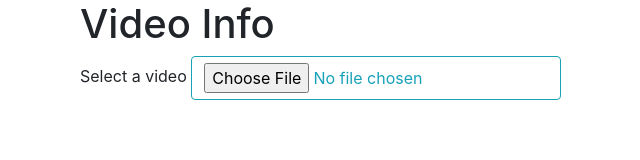
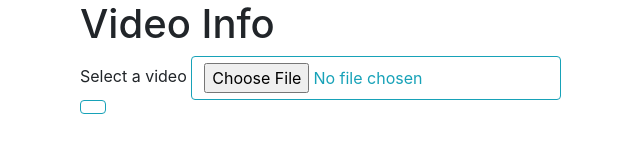
Before and after one commit to ghigbie/electron-video-info-app, an Electron app: page index.html in a window 1280 px wide. Shown: the full height of the page, 5-645 px from the left. Drawn offline with Linux system fonts and the light colour scheme.

Commit message:
Add button to app

```diff
--- a/index.html
+++ b/index.html
@@ -9,6 +9,7 @@
                 <lable>Select a video</lable>
                 <input class="btn btn-outline-info" type="file" access="video/*">
             </div>
+            <button class="btn btn-outline-info" type="submit"Get Info></button>
         </form>
     </div>
 </body>
```
